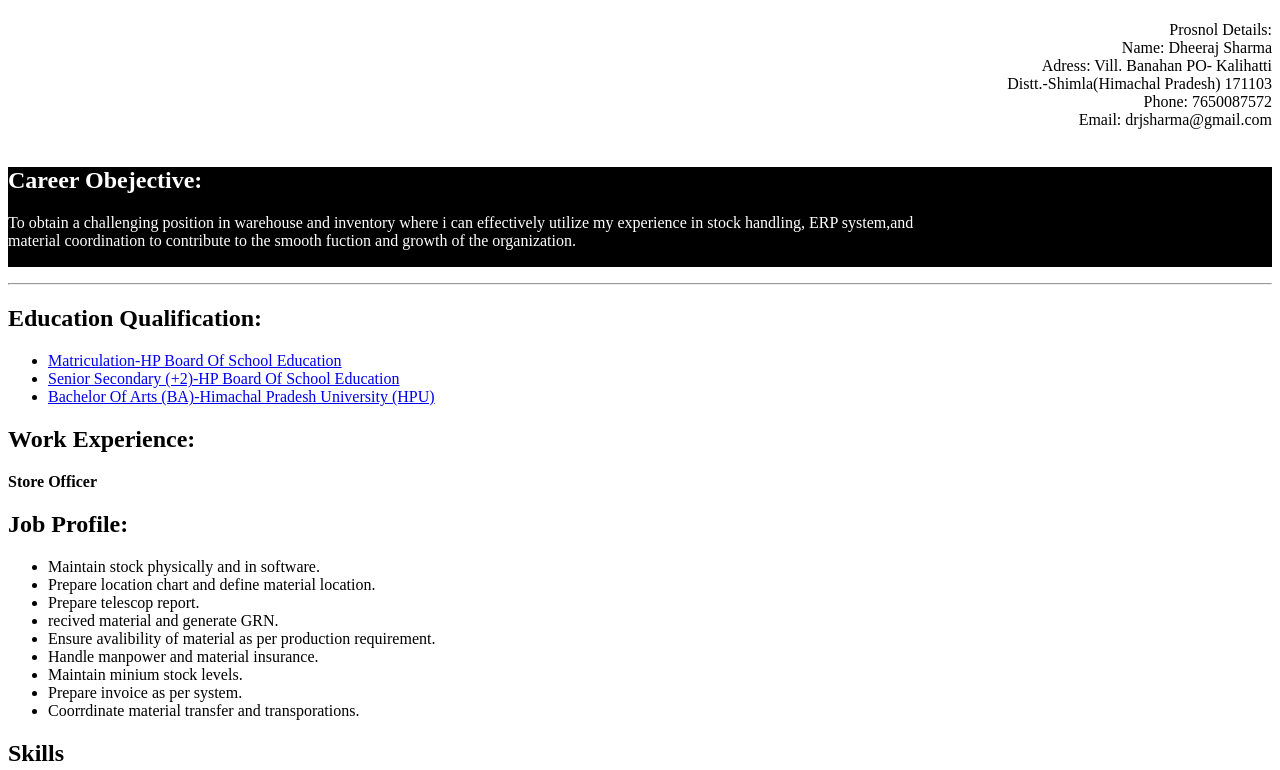
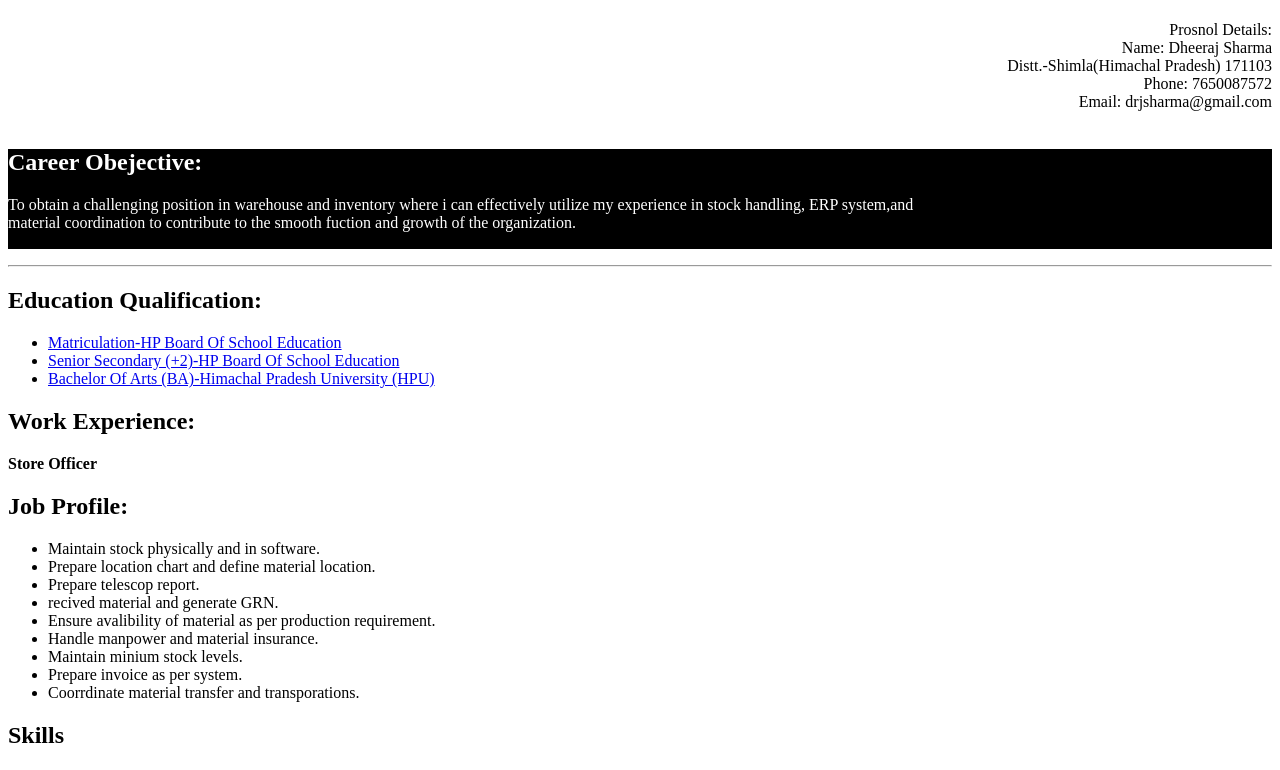
Before and after one commit to dheerajwebedu/basic_repo, a plain HTML site: page resume.html in a window 1280 px wide. Shown: the top 770 px of the page. Drawn offline with Linux system fonts and the light colour scheme.

Commit message:
added resume file

```diff
--- a/resume.html
+++ b/resume.html
@@ -9,7 +9,6 @@
 <h1></h1>
     <div style="text-align: right;">Prosnol Details: <br>
          Name: Dheeraj Sharma <br>
-        Adress: Vill. Banahan PO- Kalihatti<br>
         Distt.-Shimla(Himachal Pradesh) 171103 <br>
         Phone: 7650087572 <br>
         Email: drjsharma@gmail.com</div><br>
```
